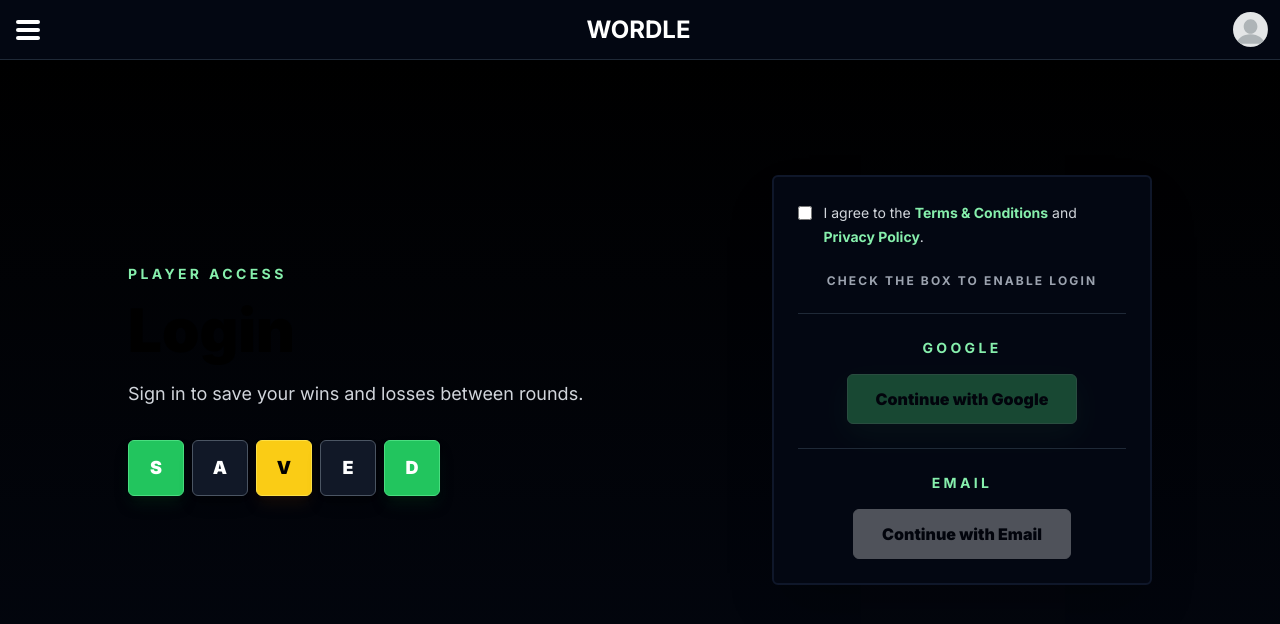
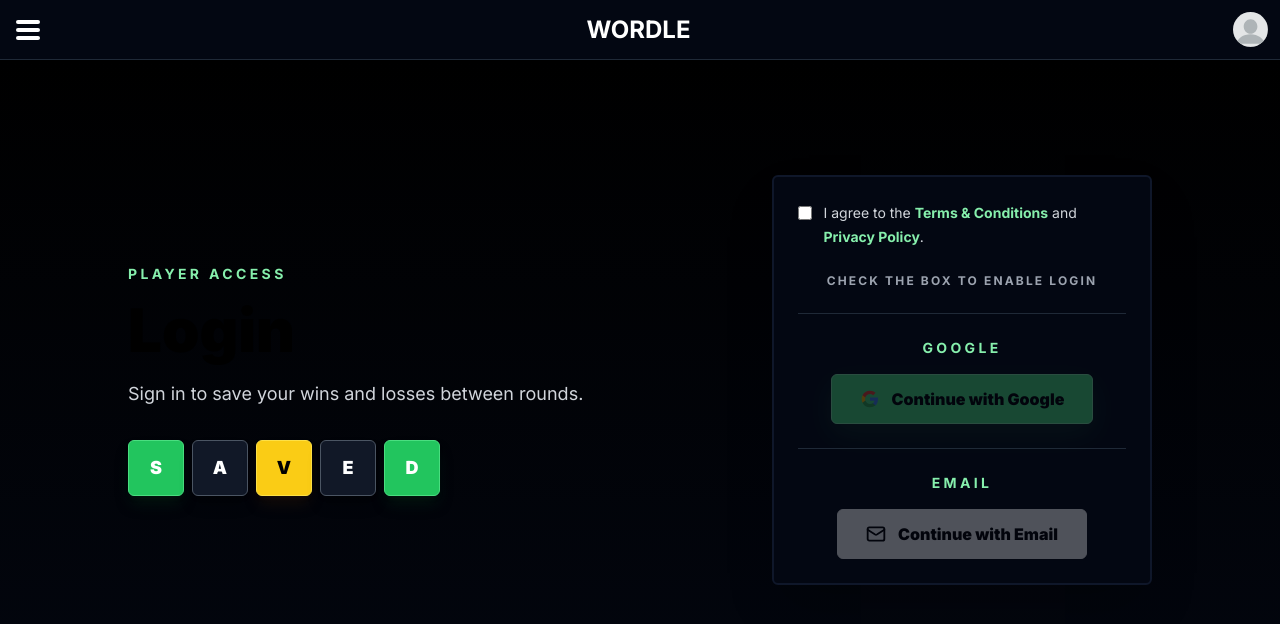
Before and after one commit to DuranDrop-Dev/wordle-nextjs, a Next.js app: page /login in a window 1280 px wide. Shown: the top 624 px of the page. Built offline with nearby package versions, Linux system fonts and the light colour scheme; no server answers.

Commit message:
Add Email and Google icons to the login forms; enhance button styles for better UI

```diff
--- a/app/components/EmailForm.tsx
+++ b/app/components/EmailForm.tsx
@@ -8,6 +8,23 @@
     isChecked: boolean;
     onAccountMessage: (message: string | null) => void;
 }
+
+const EmailIcon = () => (
+    <svg
+        aria-hidden="true"
+        className="h-5 w-5 flex-none"
+        fill="none"
+        stroke="currentColor"
+        strokeLinecap="round"
+        strokeLinejoin="round"
+        strokeWidth="2.2"
+        viewBox="0 0 24 24"
+    >
+        <rect height="16" rx="2" width="20" x="2" y="4" />
+        <path d="m22 7-8.97 5.7a2 2 0 0 1-2.06 0L2 7" />
+    </svg>
+);
+
 const EmailForm = ({ isChecked, onAccountMessage }: EmailFormProps) => {
     // Firebase method
     const auth = getAuth();
@@ -100,9 +117,10 @@
                 <>
                     <h3 className='text-sm font-bold uppercase tracking-[0.24em] text-green-300'>Email</h3>
                     <button
-                        className="rounded-md border border-white bg-white px-7 py-3 text-base font-black text-black transition-all ease-in-out hover:-translate-y-0.5 hover:bg-black hover:text-white disabled:opacity-30 disabled:hover:translate-y-0 disabled:hover:bg-white disabled:hover:text-black"
+                        className="inline-flex items-center justify-center gap-3 rounded-md border border-white bg-white px-7 py-3 text-base font-black text-black transition-all ease-in-out hover:-translate-y-0.5 hover:bg-black hover:text-white disabled:opacity-30 disabled:hover:translate-y-0 disabled:hover:bg-white disabled:hover:text-black"
                         disabled={!isChecked}
                         onClick={showEmailForms}>
+                        <EmailIcon />
                         Continue with Email
                     </button>
                 </>
--- a/app/components/LoginBox.tsx
+++ b/app/components/LoginBox.tsx
@@ -10,6 +10,31 @@
 import Image from "next/image";
 import placeholder from "@icons/profilePlaceholder.svg";
 import EmailForm from "../components/EmailForm";
+
+const GoogleIcon = () => (
+    <svg
+        aria-hidden="true"
+        className="h-5 w-5 flex-none"
+        viewBox="0 0 24 24"
+    >
+        <path
+            d="M21.6 12.23c0-.75-.07-1.47-.19-2.16H12v4.09h5.38a4.6 4.6 0 0 1-2 3.02v2.51h3.24c1.9-1.75 2.98-4.33 2.98-7.46Z"
+            fill="#4285F4"
+        />
+        <path
+            d="M12 22c2.7 0 4.97-.89 6.62-2.41l-3.24-2.51c-.9.6-2.05.95-3.38.95-2.6 0-4.8-1.76-5.59-4.12H3.06v2.59A10 10 0 0 0 12 22Z"
+            fill="#34A853"
+        />
+        <path
+            d="M6.41 13.91A6.02 6.02 0 0 1 6.09 12c0-.66.11-1.3.32-1.91V7.5H3.06A10 10 0 0 0 2 12c0 1.61.39 3.13 1.06 4.5l3.35-2.59Z"
+            fill="#FBBC05"
+        />
+        <path
+            d="M12 5.97c1.47 0 2.79.51 3.83 1.5l2.87-2.87C16.96 2.98 14.7 2 12 2a10 10 0 0 0-8.94 5.5l3.35 2.59C7.2 7.73 9.4 5.97 12 5.97Z"
+            fill="#EA4335"
+        />
+    </svg>
+);
 
 const LoginBox = () => {
     const [isChecked, setIsChecked] = useState(false);
@@ -167,11 +192,12 @@
                 <div className="flex flex-col items-center gap-4 border-t border-gray-800 pt-6">
                     <h3 className="text-sm font-bold uppercase tracking-[0.24em] text-green-300">Google</h3>
                     <button
-                        className="rounded-md border border-green-300 bg-green-400 px-7 py-3 text-base font-black text-black shadow-[0_10px_30px_rgba(74,222,128,0.18)] transition-all ease-in-out hover:-translate-y-0.5 hover:bg-white disabled:opacity-30 disabled:hover:translate-y-0 disabled:hover:bg-green-400"
+                        className="inline-flex items-center justify-center gap-3 rounded-md border border-green-300 bg-green-400 px-7 py-3 text-base font-black text-black shadow-[0_10px_30px_rgba(74,222,128,0.18)] transition-all ease-in-out hover:-translate-y-0.5 hover:bg-white disabled:opacity-30 disabled:hover:translate-y-0 disabled:hover:bg-green-400"
                         disabled={!isChecked}
                         id="loginBtn"
                         onClick={GoogleLogin}
                     >
+                        <GoogleIcon />
                         Continue with Google
                     </button>
                 </div>
```
